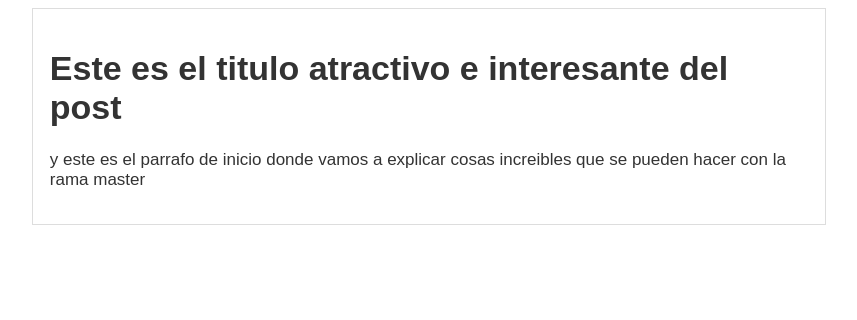
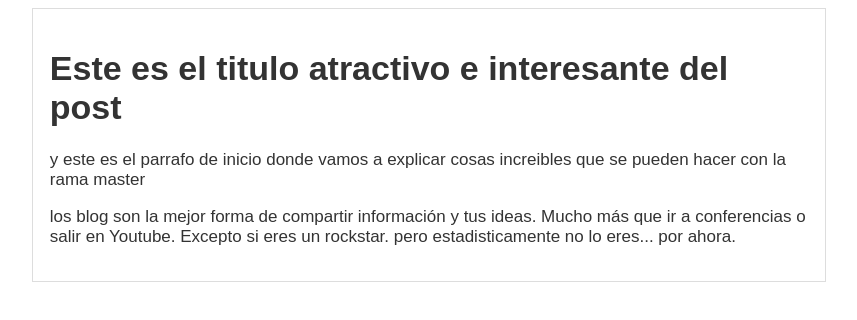
Before and after one commit to D4nt33/Hyperblog, a plain HTML site: page index.html in a window 1280 px wide. Shown: the whole page, without its empty margins (211-1068 px from the left). Drawn offline with Linux system fonts and the light colour scheme.

Commit message:
agregamos el contendio adicional

```diff
--- a/css/estilos.css
+++ b/css/estilos.css
@@ -6,6 +6,7 @@ body
     font-size: 17px;
 }
 #container
+
 {
     width: 60%;
     padding: 1em;
--- a/index.html
+++ b/index.html
@@ -12,6 +12,15 @@
             a explicar cosas increibles que se pueden hacer
             con la rama master
         </p>
+        <p>
+            los blog son la mejor forma de compartir
+            información y tus ideas. Mucho más que ir a conferencias
+            o salir en Youtube.
+            Excepto si eres un rockstar. pero estadisticamente no lo eres...
+            por ahora.
+
+
+        </p>
     </div>
     </div>
     </body>
```
